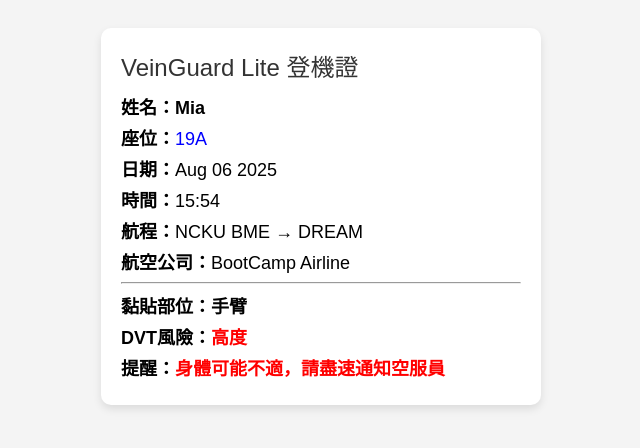
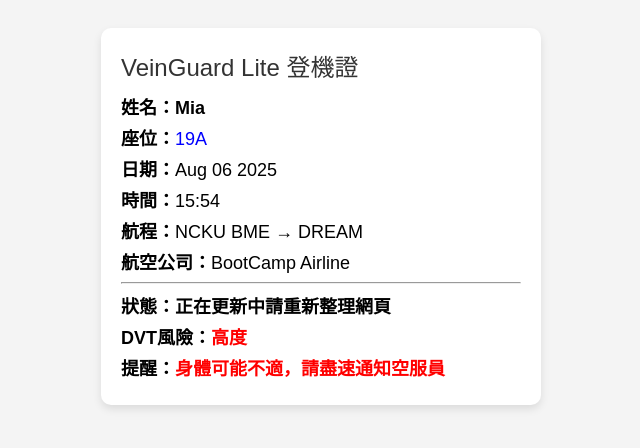
Before and after one commit to TsengYiChen-de/veinguard-lite-site, a plain HTML site: page index.html in a window 1280 px wide. Shown: the whole page, without its empty margins (319-959 px from the left). Drawn offline with Linux system fonts and the light colour scheme.

Commit message:
Update index.html

```diff
--- a/index.html
+++ b/index.html
@@ -43,7 +43,7 @@
             const names = ["Ethan", "Olivia", "Liam", "Sophia", "Noah", "Ava", "James", "Isabella", "Lucas", "Mia"];
             const seatRows = Array.from({length: 33}, (_, i) => i + 2); // 2–34
             const seatLetters = ["A", "B", "C", "D", "E", "F", "G", "H", "I"];
-            const positions = ["小腿", "手臂"];
+            const positions = ["已更新", "正在更新中請重新整理網頁"];
             const risks = [
                 { level: "健康", color: "green", reminder: "多喝水有益身體健康喔！" },
                 { level: "輕微", color: "yellow", reminder: "起來活動活動嘍～" },
@@ -86,7 +86,7 @@
         <div class="info"><span class="highlight">航程：</span>NCKU BME → DREAM</div>
         <div class="info"><span class="highlight">航空公司：</span>BootCamp Airline</div>
         <hr>
-        <div class="info"><span class="highlight">黏貼部位：</span><span id="position"></span></div>
+        <div class="info"><span class="highlight">狀態：</span><span id="position"></span></div>
         <div class="info"><span class="highlight">DVT風險：</span><span id="risk"></span></div>
         <div class="info"><span class="highlight">提醒：</span><span id="reminder"></span></div>
     </div>
```
